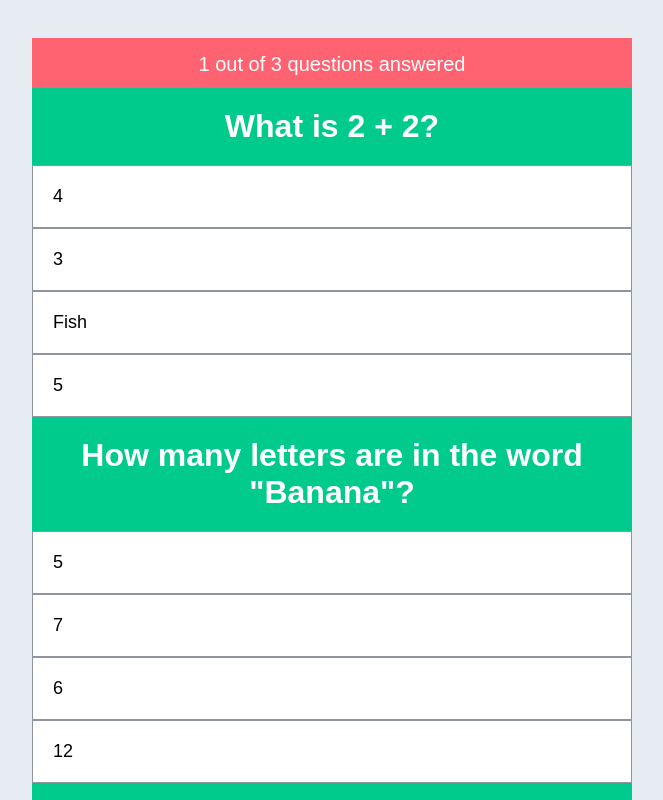
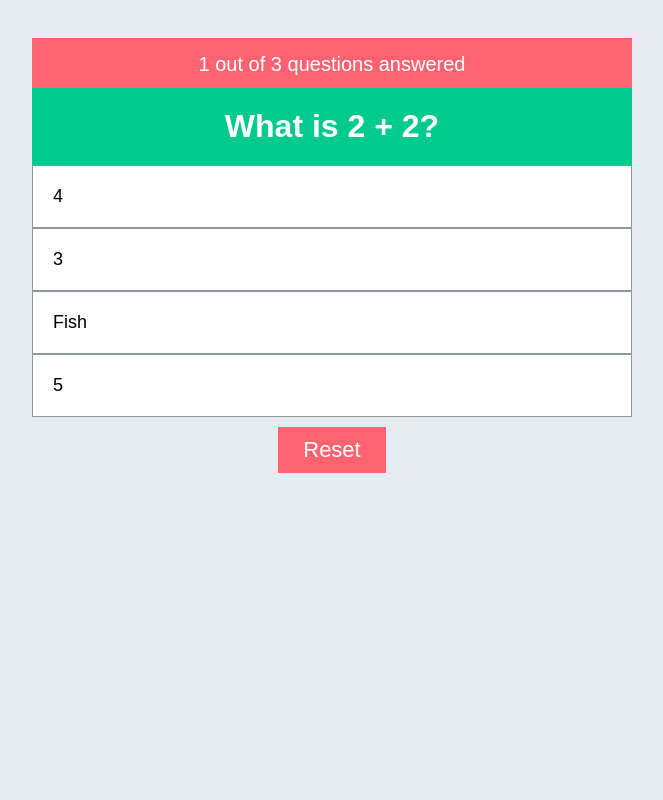
Before and after one commit to Alzubair98/quiz, a Vue app: page / in a window 1280 px wide. Shown: the top 800 px of the page, without its empty margins (308-971 px from the left). Built offline with nearby package versions, Linux system fonts and the light colour scheme.

Commit message:
show only one Q

```diff
--- a/src/App.vue
+++ b/src/App.vue
@@ -3,6 +3,7 @@
     <questions
       v-if="questionsAnswerd < questions.length"
       :questions="questions"
+      :questionsAnswerd="questionsAnswerd"
     />
     <results v-else />
 
--- a/src/component/Questions.vue
+++ b/src/component/Questions.vue
@@ -6,8 +6,9 @@
     </div>
     <div
       class="single-question"
-      v-for="question in questions"
+      v-for="(question, index) in questions"
       :key="question.q"
+      v-show="questionsAnswerd === index"
     >
       <div class="question">{{ question.q }}</div>
       <div class="answers">
@@ -26,6 +27,6 @@
 <script>
 export default {
   name: "Questions",
-  props: ["questions"],
+  props: ["questions", "questionsAnswerd"],
 };
 </script>
```
